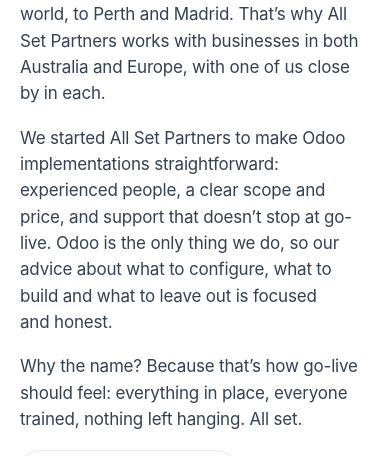
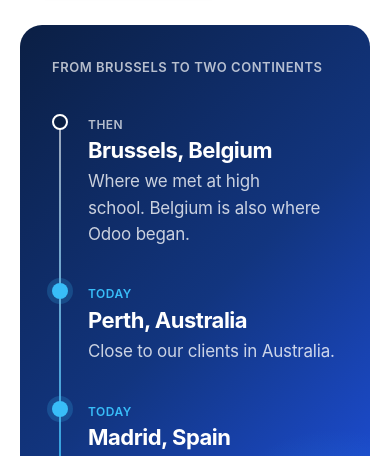
Before and after one commit to SamuelLabenne/AllSet, an Astro site: page /AllSet/about in a window 390 px wide. Shown: the part 1137-1593 px from the top of the page. Built offline with nearby package versions, Linux system fonts and the light colour scheme; Astro itself is replaced by a stand-in of ours; no server answers.

Commit message:
Replace the Our story photo with a journey panel; switch to Raleway
- About: a "Brussels → Perth · Madrid" panel takes the place of the
  founders photo. If src/assets/photos/about.jpg is added later, the
  photo shows instead. On phones the panel sits after the story text.
- Shared findPhoto() helper in src/lib/photos.ts, used by Photo.astro.
- Font: Raleway (self-hosted via Fontsource) replaces Instrument Sans,
  with lining figures so numbers like the ABN sit on the line.

Co-Authored-By: Claude Opus 5.5 <noreply@anthropic.com>

```diff
--- a/package.json
+++ b/package.json
@@ -11,7 +11,7 @@
   },
   "dependencies": {
     "@astrojs/sitemap": "^3.7.6",
-    "@fontsource-variable/instrument-sans": "^5.3.0",
+    "@fontsource-variable/raleway": "^5.3.0",
     "@lucide/astro": "^1.48.0",
     "astro": "^7.3.5"
   },
--- /dev/null
+++ b/src/components/JourneyPanel.astro
@@ -0,0 +1,131 @@
+---
+// Shown next to "Our story" until a photo of the founders together (about.jpg) is added.
+const stops = [
+  {
+    when: 'Then',
+    place: 'Brussels, Belgium',
+    text: 'Where we met at high school. Belgium is also where Odoo began.',
+  },
+  { when: 'Today', place: 'Perth, Australia', text: 'Close to our clients in Australia.' },
+  { when: 'Today', place: 'Madrid, Spain', text: 'Close to our clients in Europe.' },
+];
+---
+
+<div class="journey">
+  <p class="label">From Brussels to two continents</p>
+  <ol>
+    {
+      stops.map((s, i) => (
+        <li class:list={{ first: i === 0 }}>
+          <span class="dot" aria-hidden="true" />
+          <div>
+            <span class="when">{s.when}</span>
+            <h3>{s.place}</h3>
+            <p>{s.text}</p>
+          </div>
+        </li>
+      ))
+    }
+  </ol>
+</div>
+
+<style>
+  .journey {
+    position: relative;
+    overflow: hidden;
+    padding: clamp(32px, 4vw, 48px);
+    border-radius: var(--radius);
+    background: var(--grad-deep);
+    color: #fff;
+  }
+
+  /* Soft highlight in the corner, in keeping with the brand blues. */
+  .journey::before {
+    content: '';
+    position: absolute;
+    inset: auto -30% -40% auto;
+    width: 80%;
+    aspect-ratio: 1;
+    border-radius: 50%;
+    background: radial-gradient(closest-side, rgba(56, 189, 248, 0.28), transparent);
+    pointer-events: none;
+  }
+
+  .label {
+    position: relative;
+    margin-bottom: 32px;
+    font-size: 13px;
+    font-weight: 600;
+    letter-spacing: 0.04em;
+    text-transform: uppercase;
+    color: rgba(255, 255, 255, 0.7);
+  }
+
+  ol {
+    position: relative;
+    display: grid;
+    gap: 32px;
+    list-style: none;
+    margin: 0;
+    padding: 0;
+  }
+
+  /* The line joining the three stops. */
+  ol::before {
+    content: '';
+    position: absolute;
+    left: 7px;
+    top: 10px;
+    bottom: 10px;
+    width: 2px;
+    background: linear-gradient(180deg, rgba(255, 255, 255, 0.6), rgba(56, 189, 248, 0.8));
+  }
+
+  li {
+    position: relative;
+    display: grid;
+    grid-template-columns: 16px 1fr;
+    gap: 20px;
+    align-items: start;
+  }
+
+  .dot {
+    position: relative;
+    width: 16px;
+    height: 16px;
+    margin-top: 4px;
+    border-radius: 50%;
+    background: var(--sky);
+    box-shadow: 0 0 0 5px rgba(56, 189, 248, 0.2);
+  }
+
+  .first .dot {
+    background: var(--navy);
+    border: 2px solid #fff;
+    box-shadow: none;
+  }
+
+  .when {
+    display: inline-block;
+    margin-bottom: 4px;
+    font-size: 12px;
+    font-weight: 600;
+    letter-spacing: 0.04em;
+    text-transform: uppercase;
+    color: var(--sky);
+  }
+
+  .first .when {
+    color: rgba(255, 255, 255, 0.7);
+  }
+
+  h3 {
+    font-size: clamp(22px, 2.4vw, 28px);
+    color: #fff;
+  }
+
+  li p {
+    margin-top: 6px;
+    color: rgba(255, 255, 255, 0.78);
+  }
+</style>
--- a/src/components/Photo.astro
+++ b/src/components/Photo.astro
@@ -2,8 +2,8 @@
 // Shows src/assets/photos/<name>.(jpg|jpeg|png|webp) if it exists,
 // otherwise a labelled placeholder so the layout is ready for the real photo.
 import { Image } from 'astro:assets';
-import type { ImageMetadata } from 'astro';
 import { Camera } from '@lucide/astro';
+import { findPhoto } from '../lib/photos';
 
 interface Props {
   name: string;
@@ -25,14 +25,7 @@ const {
   tone = 'light',
 } = Astro.props;
 
-const photos = import.meta.glob<{ default: ImageMetadata }>(
-  '../assets/photos/*.{jpg,jpeg,png,webp}',
-  { eager: true },
-);
-const match = Object.entries(photos).find(([path]) =>
-  new RegExp(`/${name}\\.(jpe?g|png|webp)$`, 'i').test(path),
-);
-const src = match?.[1].default;
+const src = findPhoto(name);
 ---
 
 {
--- /dev/null
+++ b/src/lib/photos.ts
@@ -0,0 +1,14 @@
+import type { ImageMetadata } from 'astro';
+
+// Every photo in src/assets/photos, looked up by file name without extension.
+const photos = import.meta.glob<{ default: ImageMetadata }>(
+  '../assets/photos/*.{jpg,jpeg,png,webp}',
+  { eager: true },
+);
+
+export function findPhoto(name: string): ImageMetadata | undefined {
+  const match = Object.entries(photos).find(([path]) =>
+    new RegExp(`/${name}\\.(jpe?g|png|webp)$`, 'i').test(path),
+  );
+  return match?.[1].default;
+}
--- a/src/pages/about.astro
+++ b/src/pages/about.astro
@@ -3,6 +3,8 @@ import Base from '../layouts/Base.astro';
 import Photo from '../components/Photo.astro';
 import PartnerBadge from '../components/PartnerBadge.astro';
 import CTA from '../components/CTA.astro';
+import JourneyPanel from '../components/JourneyPanel.astro';
+import { findPhoto } from '../lib/photos';
 import Email from '../components/Email.astro';
 import { SITE } from '../config/site';
 import { team } from '../data/team';
@@ -44,6 +46,8 @@ const values = [
 
   <section class="section">
     <div class="container story">
+      {
+        findPhoto('about') ? (
           <div class="story-photo reveal">
             <Photo
               name="about"
@@ -52,6 +56,12 @@ const values = [
               sizes="(max-width: 860px) 100vw, 45vw"
             />
           </div>
+        ) : (
+          <div class="story-panel reveal">
+            <JourneyPanel />
+          </div>
+        )
+      }
       <div class="story-text">
         <h2 class="headline reveal">Our story</h2>
         <p class="reveal" style="--d:1">
@@ -236,6 +246,10 @@ const values = [
     .founders {
       grid-template-columns: 1fr;
     }
+    /* On one column, read the story first, then the panel. */
+    .story-panel {
+      order: 1;
+    }
   }
 
   @media (max-width: 480px) {
--- a/src/styles/global.css
+++ b/src/styles/global.css
@@ -1,4 +1,4 @@
-@import '@fontsource-variable/instrument-sans';
+@import '@fontsource-variable/raleway';
 
 /* ───────────────────────── Tokens ───────────────────────── */
 :root {
@@ -20,8 +20,8 @@
   --grad-deep: linear-gradient(135deg, #0b1f44 0%, #12357f 55%, #1d4ed8 100%);
   --grad-soft: linear-gradient(135deg, #eef3ff 0%, #f1f7ff 55%, #ecf8ff 100%);
 
-  /* Instrument Sans (self-hosted via Fontsource) for everything. */
-  --font: 'Instrument Sans Variable', -apple-system, BlinkMacSystemFont, 'Segoe UI', Roboto,
+  /* Raleway (self-hosted via Fontsource, so no requests to Google) for everything. */
+  --font: 'Raleway Variable', -apple-system, BlinkMacSystemFont, 'Segoe UI', Roboto,
     'Helvetica Neue', Arial, sans-serif;
   --font-display: var(--font);
 
@@ -60,6 +60,8 @@ body {
   font-size: 17px;
   line-height: 1.55;
   letter-spacing: -0.011em;
+  /* Raleway's default figures are old-style; keep numbers (ABN, steps) on the line. */
+  font-variant-numeric: lining-nums;
   -webkit-font-smoothing: antialiased;
   -moz-osx-font-smoothing: grayscale;
   overflow-x: clip;
```
Also changed, not shown: README.md, src/assets/photos/about.jpg (deleted), 1 other file. Lines whose indentation alone changed are shown as unchanged.
